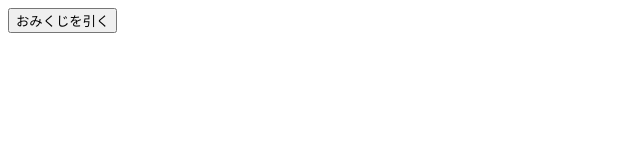
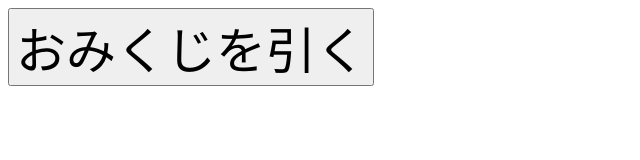
Before and after one commit to nagisasaki/kadai, a plain HTML site: page kadai8/index.html in a window 1280 px wide. Shown: the whole page, without its empty margins (0-640 px from the left). Drawn offline with Linux system fonts and the light colour scheme.

Commit message:
課題8を追加

```diff
--- a/kadai8/index.html
+++ b/kadai8/index.html
@@ -2,7 +2,7 @@
 <head>
 <style>
     button {
-        font-size: 50px:
+        font-size: 50px;
     }
 </style>
 </head>
```
